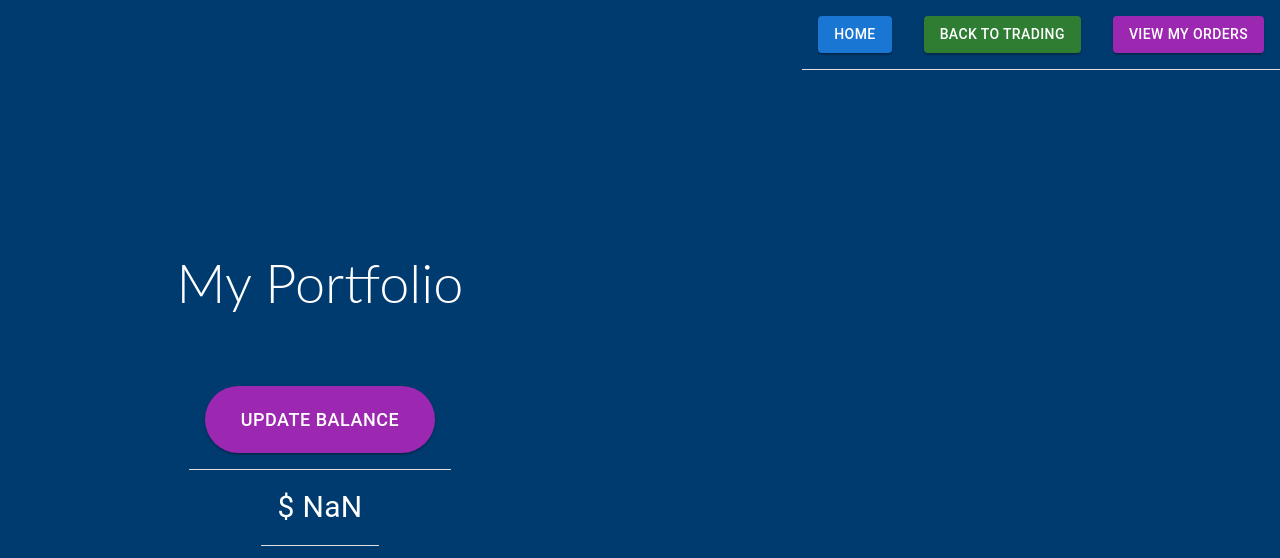
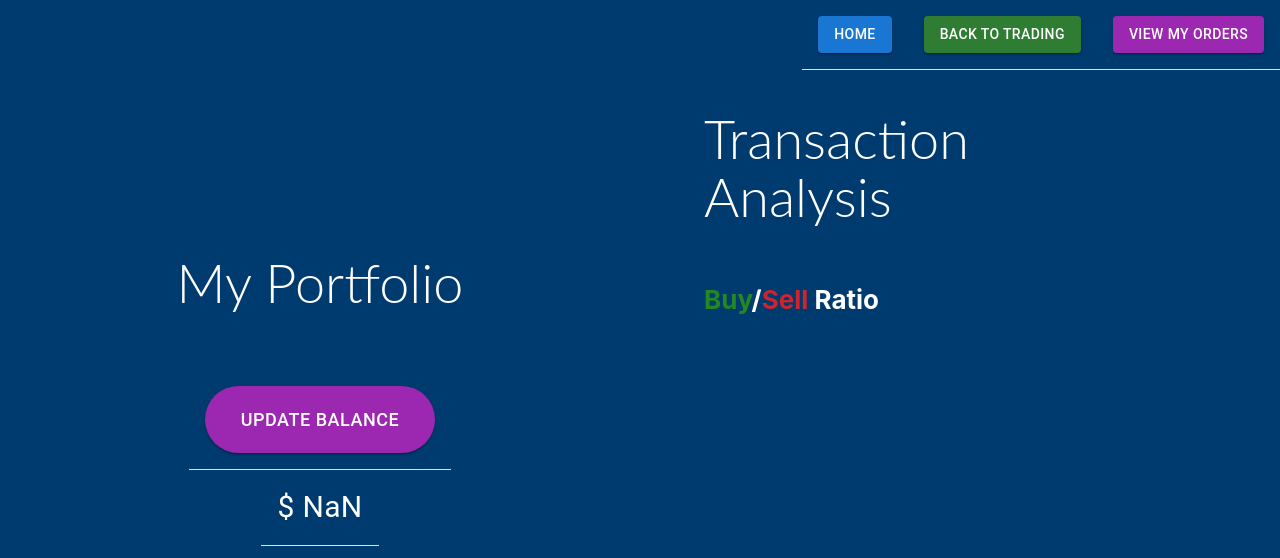
Before and after one commit to sanihaseeb/TradingAppUI, a React (Create React App) app: page /portfolio in a window 1280 px wide. Shown: the top 558 px of the page. Built offline with nearby package versions, Linux system fonts and the light colour scheme; no server answers.

Commit message:
Add labels

```diff
--- a/src/UserPortfolio.js
+++ b/src/UserPortfolio.js
@@ -122,7 +122,6 @@ function UserPortfolio() {
     }
 
      const data = {
-        labels: ['BUY', 'SELL'],
         datasets: [
           {
             label: '# of Transactions',
@@ -140,6 +139,7 @@ function UserPortfolio() {
             borderWidth: 1,
           },
         ],
+        labels: ['BUY', 'SELL'],
       };
 
 
@@ -159,7 +159,7 @@ function UserPortfolio() {
             </div>
 
         </div>
-       // buttons removed from here temp
+
 
     </div>
 
@@ -171,6 +171,8 @@ function UserPortfolio() {
                 <TableCell align="left"><Button variant="contained" color="secondary" onClick={() => goToHistory() }>View My Orders </Button></TableCell>
             </div>
             <div className = "chart">
+            <header><h1>Transaction Analysis</h1></header>
+            <header><h4><span style={{color:"rgba(35, 136, 35)"}}>Buy</span>/<span style={{color:"rgba(210, 34, 45)"}}>Sell</span> Ratio</h4></header>
                 <Doughnut data={data} />
             </div>
         </div>
--- a/src/index.css
+++ b/src/index.css
@@ -46,7 +46,7 @@ h1
     position: absolute;
     height: 30%;
     width: 30%;
-    margin-top: -325px;
+    margin-top: -550px;
     margin-left: -10%;
 
 }
```
